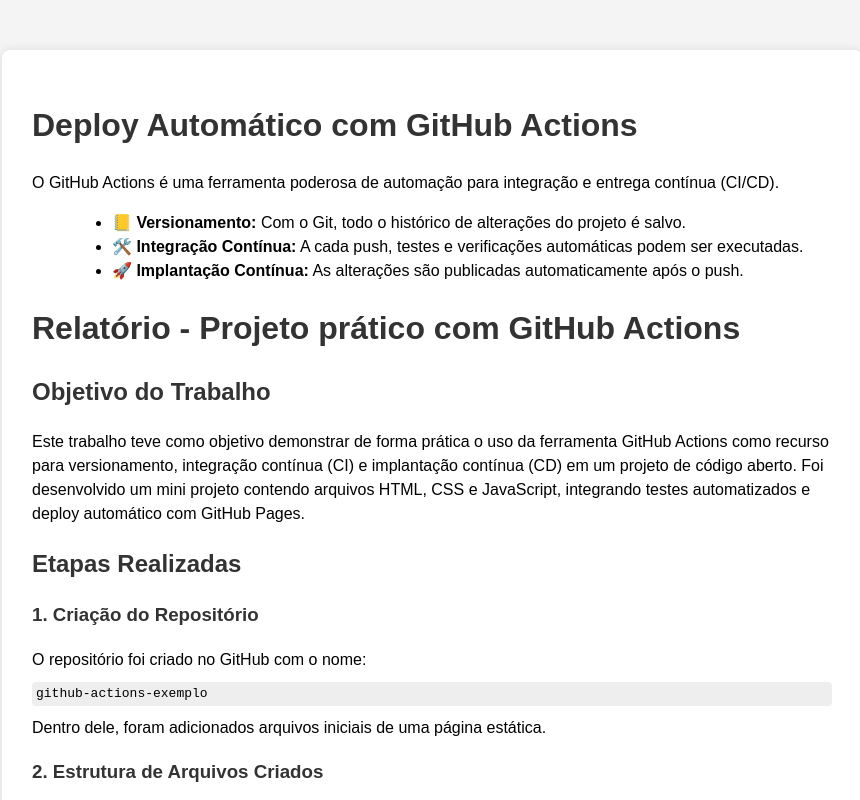
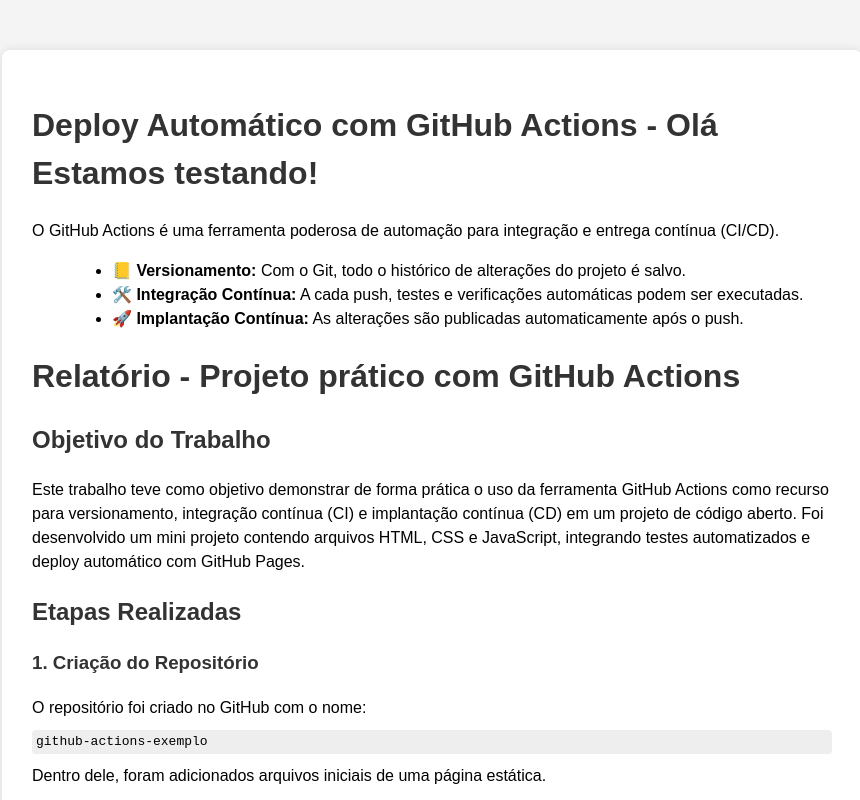
Before and after one commit to KethelenParra/github-actions-exemplo, a website: page index.html in a window 1280 px wide. Shown: the top 800 px of the page, without its empty margins (208-1068 px from the left). Drawn offline with Linux system fonts and the light colour scheme; no server answers.

Commit message:
atualizando para teste

```diff
--- a/index.html
+++ b/index.html
@@ -10,7 +10,7 @@
 
 <body>
   <div class="container">
-    <h1>Deploy Automático com GitHub Actions</h1>
+    <h1>Deploy Automático com GitHub Actions - Olá Estamos testando!</h1>
     <p>O GitHub Actions é uma ferramenta poderosa de automação para integração e entrega contínua (CI/CD).</p>
     <ul>
       <li><strong>📒 Versionamento:</strong> Com o Git, todo o histórico de alterações do projeto é salvo.</li>
```
